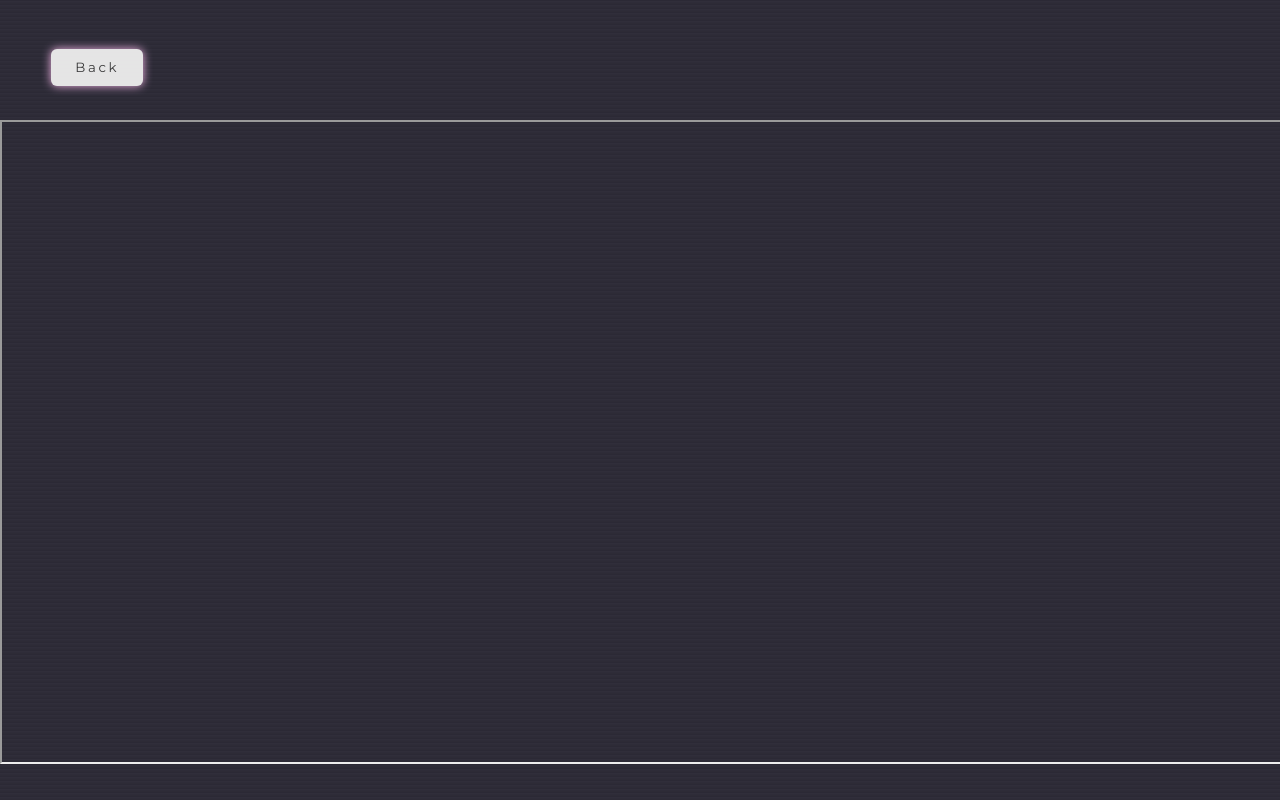
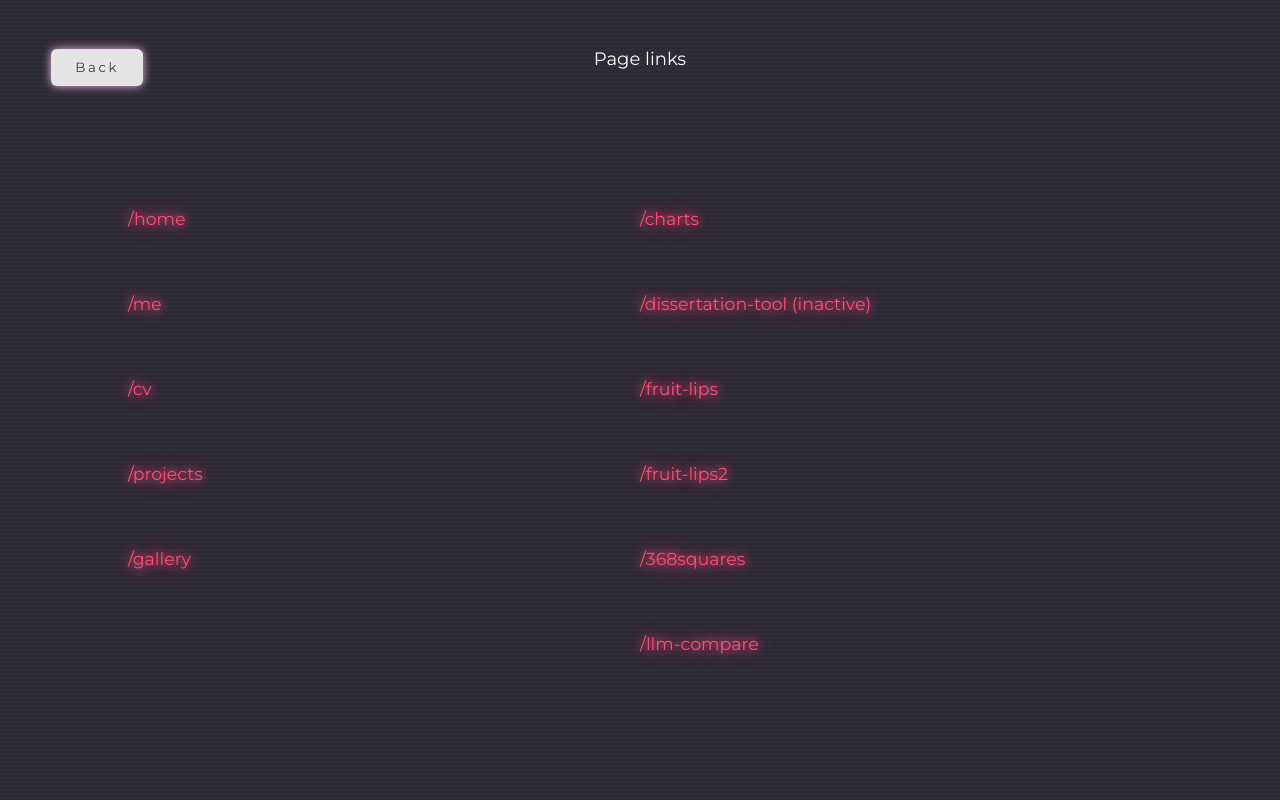
Before and after one commit to zu213/zupstn-website, a React (Create React App) app: page /#/glossary in a window 1280 px wide. Before the commit this address led to /#/fruit-lips. Built offline with nearby package versions, Linux system fonts and the light colour scheme.

Commit message:
Updated submodules

```diff
--- a/src/App.js
+++ b/src/App.js
@@ -60,6 +60,7 @@ function App() {
         <Route path='/charts' element={<Charts/>} />
         <Route path='/dissertation-tool' element={<DissertationTool/>} />
         <Route path='/fruit-lips' element={<FruitLips/>} />
+        <Route path='/fruit-lips2' element={<FruitLips2/>} />
         <Route path='/368squares' element={<Squares/>} />
         <Route path='/llm-compare' element={<LLMCompare/>} />
         <Route path='/glossary' element={<Glossary/>} />
@@ -154,6 +155,20 @@ function FruitLips() {
   );
 }
 
+function FruitLips2() {
+  return (
+    <div className='fruitLipsContainer'>
+      <iframe
+        title='fruit-lips'
+        className='fruitLips'
+        src="./fruit-lips/fruit-lips2.html"
+        width="100%"
+        height="100%"
+      />
+    </div>
+  );
+}
+
 function Squares() {
   return (
     <div className='squaresContainer'>
--- a/src/glossary/Glossary.js
+++ b/src/glossary/Glossary.js
@@ -17,6 +17,7 @@ function Glossary() {
           <div className='link'> <Link to="/charts">/charts</Link></div>
           <div className='link'> <Link to="/dissertation-tool">/dissertation-tool (inactive)</Link></div>
           <div className='link'> <Link to="/fruit-lips">/fruit-lips</Link></div>
+          <div className='link'> <Link to="/fruit-lips2">/fruit-lips2</Link></div>
           <div className='link'> <Link to="/368squares">/368squares</Link></div>
           <div className='link'> <Link to="/llm-compare">/llm-compare</Link></div>
         </div>
--- a/src/projects/small/FruitLips.js
+++ b/src/projects/small/FruitLips.js
@@ -12,7 +12,8 @@ function FruitLips(props) {
       </div>
       <div className='smallRepoLink'>
         <a href="https://github.com/zu213/square-paint" className="smallLink" target="_blank" rel="noreferrer">Repository</a>&nbsp;
-         | <a href="https://zupstn.com/#/fruit-lips" className="smallLink">Website</a>
+         | <a href="https://zupstn.com/#/fruit-lips" className="smallLink">Website</a>&nbsp;
+         | <a href="https://zupstn.com/#/fruit-lips2" className="smallLink">Website 2</a>
       </div>
 
 
```
